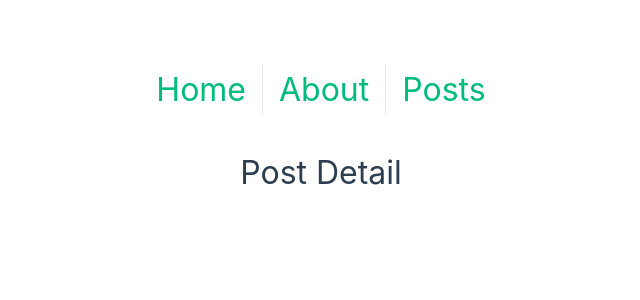
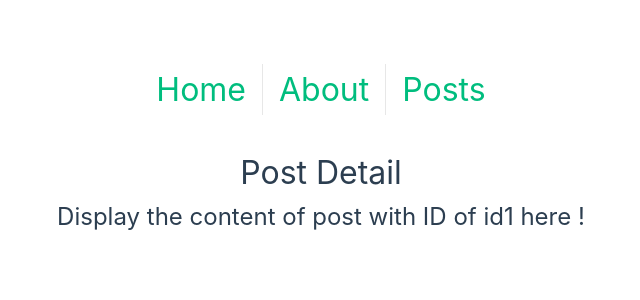
Before and after one commit to robots4life/vue-capi-basics, a Vue app: page /post/id1 in a window 1280 px wide. Shown: the top 300 px of the page, without its empty margins (319-959 px from the left). Built offline with nearby package versions, Linux system fonts and the light colour scheme.

Commit message:
use route.params.id to access the id in the URL

```diff
--- a/src/views/PostDetailView.vue
+++ b/src/views/PostDetailView.vue
@@ -1,6 +1,7 @@
 <template>
 	<div class="post">
 		<h1>Post Detail</h1>
+		<p>Display the content of post with ID of {{ $route.params.id }} here !</p>
 	</div>
 </template>
 
```
